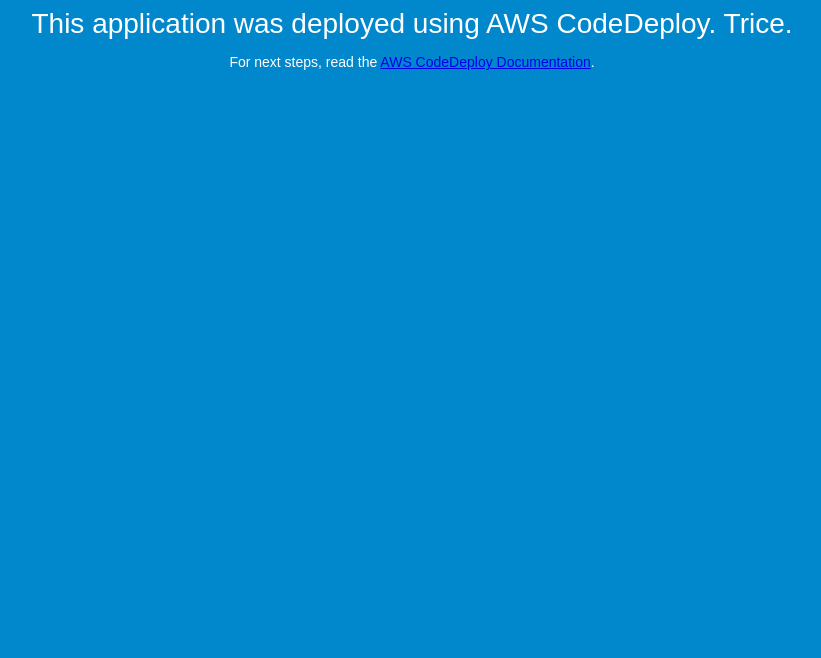
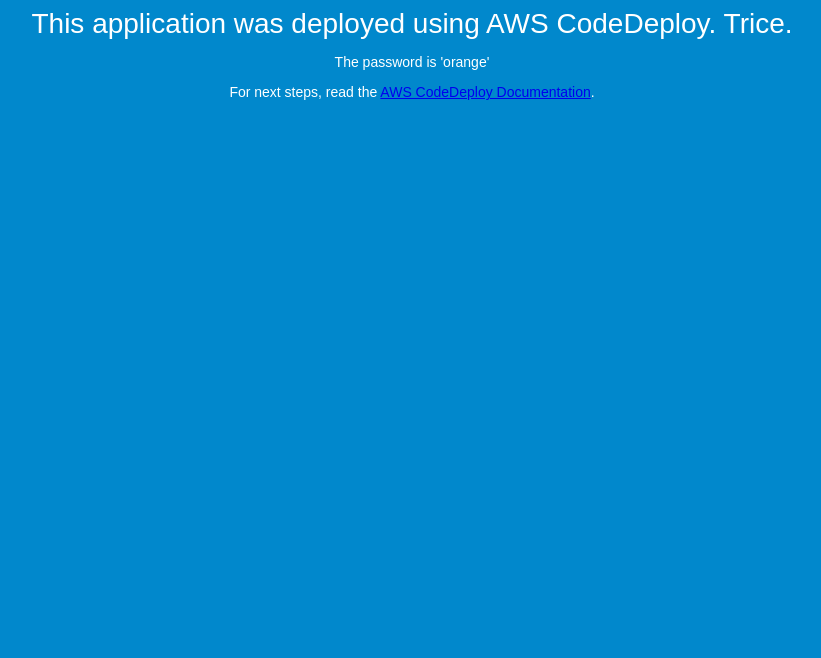
Before and after one commit to tero-tester/code_deploy_test, a plain HTML site: page index.html in a window 1280 px wide. Shown: the part 142-800 px from the top of the page, without its empty margins (228-1049 px from the left). Drawn offline with Linux system fonts and the light colour scheme.

Commit message:
Added Real Good Test

```diff
--- a/index.html
+++ b/index.html
@@ -28,6 +28,7 @@
   <div align="center">
     <h1>Congratulations</h1>
     <h2>This application was deployed using AWS CodeDeploy. Trice.</h2>
+    <p>The password is 'orange'</p>
     <p>For next steps, read the <a href="http://aws.amazon.com/documentation/codedeploy">AWS CodeDeploy Documentation</a>.</p>
   </div>
 </body>
```
Also changed, not shown: 2 other files.
